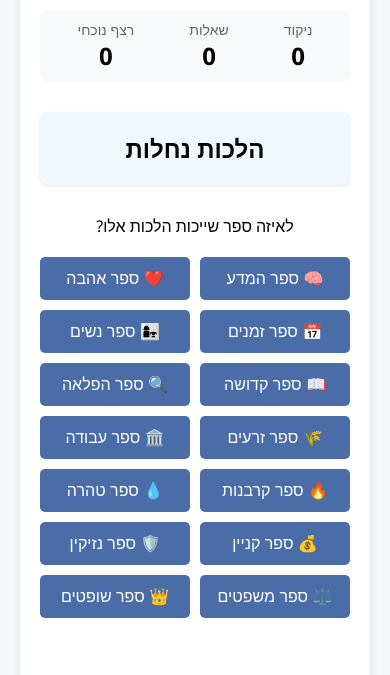
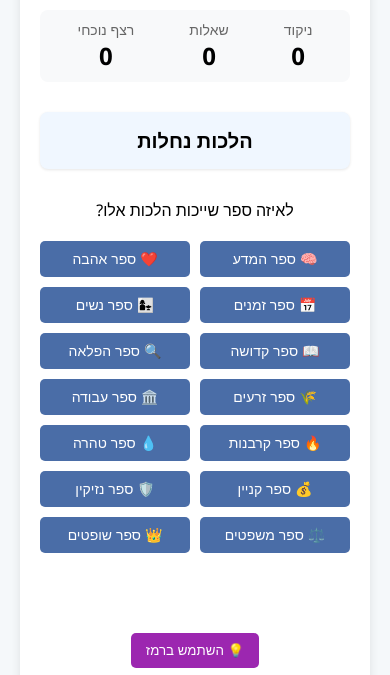
Before and after one commit to yonanavon/DoveApp, a plain HTML site: page index.html in a window 390 px wide. Shown: the part 169-844 px from the top of the page. Drawn offline with Linux system fonts and the light colour scheme.

Commit message:
הוספת תצוגה לניידים

```diff
--- a/index.html
+++ b/index.html
@@ -2,6 +2,7 @@
 <html dir="rtl">
 <head>
     <meta charset="UTF-8">
+    <meta name="viewport" content="width=device-width, initial-scale=1.0">
     <title>משחק הלכות הרמב"ם</title>
     <style>
         body {
@@ -169,6 +170,21 @@
             75% { transform: translateX(-5px); }
             100% { transform: translateX(0); }
         }
+        @media (max-width: 600px) {
+    #buttons-container {
+        grid-template-columns: repeat(auto-fill, minmax(120px, 1fr));
+    }
+
+    .book-button {
+        font-size: 14px;
+        padding: 10px 8px;
+    }
+
+    #law-display {
+        font-size: 20px;
+        padding: 15px;
+    }
+}
     </style>
 </head>
 <body>
```
